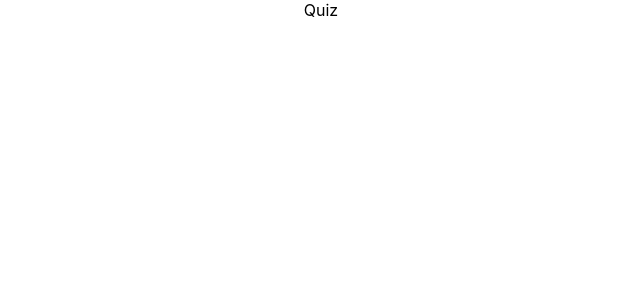
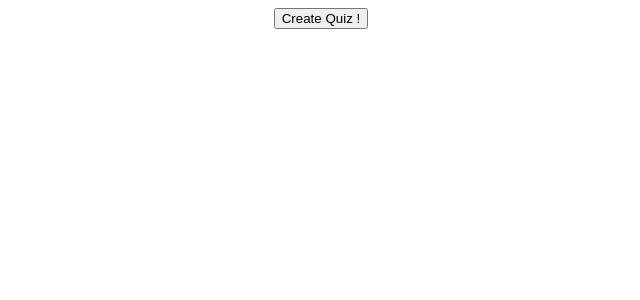
Before and after one commit to gabrielcicero45/noises-and-quizzes, a React (Create React App) app: page / in a window 1280 px wide. Shown: the top 300 px of the page, without its empty margins (319-959 px from the left). Built offline with nearby package versions, Linux system fonts and the light colour scheme.

Commit message:
feat: Create quizz and add questions

```diff
--- a/src/App.js
+++ b/src/App.js
@@ -1,8 +1,23 @@
 import "./App.css";
+import { useSelector, useDispatch } from "react-redux";
+import {
+  quizCreationStarted,
+} from "./state/quizCreation";
+import Quiz from "./ui/components/Quiz";
 
 function App() {
+  const creationStarted = useSelector((state) => state.quizCreation.value);
+  const dispatch = useDispatch();
+
   return (
-    <div className="App">Quiz
+    <div className="App">
+      {creationStarted ? (
+        <Quiz />
+      ) : (
+        <button onClick={() => dispatch(quizCreationStarted())}>
+          Create Quiz !
+        </button>
+      )}
     </div>
   );
 }
--- /dev/null
+++ b/src/state/quizCreation.js
@@ -0,0 +1,37 @@
+import { createSlice } from "@reduxjs/toolkit";
+
+export const quizCreationSlice = createSlice({
+  name: "quizCreation",
+  initialState: {
+    value: false,
+    data: {title: "" ,description: "", questions: []}
+  },
+  reducers: {
+    quizCreationStarted: (state) => {
+      state.value = true;
+    },
+    quizTitleAdded: (state, action) => {
+      console.log(action.payload)
+      state.data.title = action.payload;
+    },
+    quizDescriptionAdded: (state, action) => {
+      console.log(action.payload)
+      state.data.description = action.payload;
+    },
+    questionAdded: (state,action) => {
+      state.data.questions.push(action.payload)
+    },
+    questionTitleChanged: (state,action) => {
+      console.log(action.payload)
+      state.data.questions[action.payload.questionId].title = action.payload.title
+    },
+    questionTypeChanged: (state,action) => {
+      console.log(action.payload)
+      state.data.questions[action.payload.questionId].type = action.payload.type
+    },
+  },
+});
+
+export const { quizCreationStarted,quizTitleAdded, quizDescriptionAdded, questionAdded, questionTypeChanged, questionTitleChanged} = quizCreationSlice.actions;
+
+export default quizCreationSlice.reducer;
--- /dev/null
+++ b/src/state/store.js
@@ -0,0 +1,8 @@
+import { configureStore } from '@reduxjs/toolkit'
+import quizCreation from './quizCreation'
+
+export default configureStore({
+  reducer: {
+    quizCreation: quizCreation
+  },
+})
--- /dev/null
+++ b/src/ui/components/FormInput.js
@@ -0,0 +1,16 @@
+import React from 'react'
+
+const FormInput = ({labelText,value,onChange}) => {
+
+  return (
+    <label htmlFor="">
+    {labelText}:
+    <input
+      value={value || ""}
+      onChange={onChange}
+    />
+  </label>
+  )
+}
+
+export default FormInput
--- /dev/null
+++ b/src/ui/components/FormSelect.js
@@ -0,0 +1,21 @@
+import React from 'react'
+
+const FormSelect = ({labelText,value, onChange}) => {
+
+  return (
+    <label htmlFor="selectedType">
+    {labelText}:
+    <select
+      name="selectedType"
+      value={value}
+      onChange={onChange}
+    >
+      <option value={"string"}>String</option>
+      <option value={"number"}>Number</option>
+      <option value={"boolean"}>Boolean</option>
+    </select>
+  </label>
+  )
+}
+
+export default FormSelect
--- /dev/null
+++ b/src/ui/components/Question.js
@@ -0,0 +1,56 @@
+import React, { useState } from "react";
+import { useDispatch, useSelector } from "react-redux";
+import {
+  questionTitleChanged,
+  questionTypeChanged,
+} from "../../state/quizCreation";
+import FormInput from "./FormInput";
+import FormSelect from "./FormSelect";
+
+const Question = ({ id, title, type }) => {
+  const dispatch = useDispatch();
+  const [changeQuestionType, setChangeQuestionType] = useState(
+    title === "" || type === ""
+  );
+  const quizQuestions = useSelector(
+    (state) => state.quizCreation.data.questions
+  );
+  return (
+    <div>
+      {title}
+      {type}
+
+      {changeQuestionType && (
+        <>
+          <FormInput
+            labelText={"Question Title"}
+            value={quizQuestions[id].title}
+            onChange={(e) =>
+              dispatch(
+                questionTitleChanged({
+                  questionId: id,
+                  title: e.target.value || "",
+                })
+              )
+            }
+          />
+          <FormSelect
+            labelText={"Question Type"}
+            value={quizQuestions[id].type}
+            onChange={(e) =>
+              dispatch(questionTypeChanged({ questionId: id, type: e.target.value }))
+            }
+          />
+        </>
+      )}
+      {!changeQuestionType && (
+        <button onClick={() => setChangeQuestionType(true)}>Edit</button>
+      )}
+      {changeQuestionType && (
+        <button onClick={() => setChangeQuestionType(false)}>Confirm</button>
+      )}
+    </div>
+  );
+};
+
+export default Question;
--- /dev/null
+++ b/src/ui/components/Quiz.js
@@ -0,0 +1,47 @@
+import React from "react";
+import { useDispatch, useSelector } from "react-redux";
+import {
+  questionAdded,
+  quizTitleAdded,
+  quizDescriptionAdded,
+} from "../../state/quizCreation";
+import FormInput from "./FormInput";
+import Question from "./Question";
+
+const Quiz = () => {
+  const dispatch = useDispatch();
+  const quizData = useSelector((state) => state.quizCreation.data);
+  return (
+    <div>
+      <FormInput
+        labelText={"Title"}
+        value={quizData.title}
+        onChange={(e) => dispatch(quizTitleAdded(e.target.value || ""))}
+      />
+      <FormInput
+        labelText={"Description"}
+        value={quizData.description}
+        onChange={(e) => dispatch(quizDescriptionAdded(e.target.value || ""))}
+      />
+
+      <button
+        onClick={() =>
+          dispatch(
+            questionAdded({
+              id: quizData.questions.length,
+              title: "",
+              type: "",
+            })
+          )
+        }
+      >
+        Add question
+      </button>
+      {quizData.questions.map(({ id, title, type }) => (
+        <Question key={id} id={id} title={title} type={type} />
+      ))}
+    </div>
+  );
+};
+
+export default Quiz;
```
Also changed, not shown: src/index.js (+11 -8 lines).
